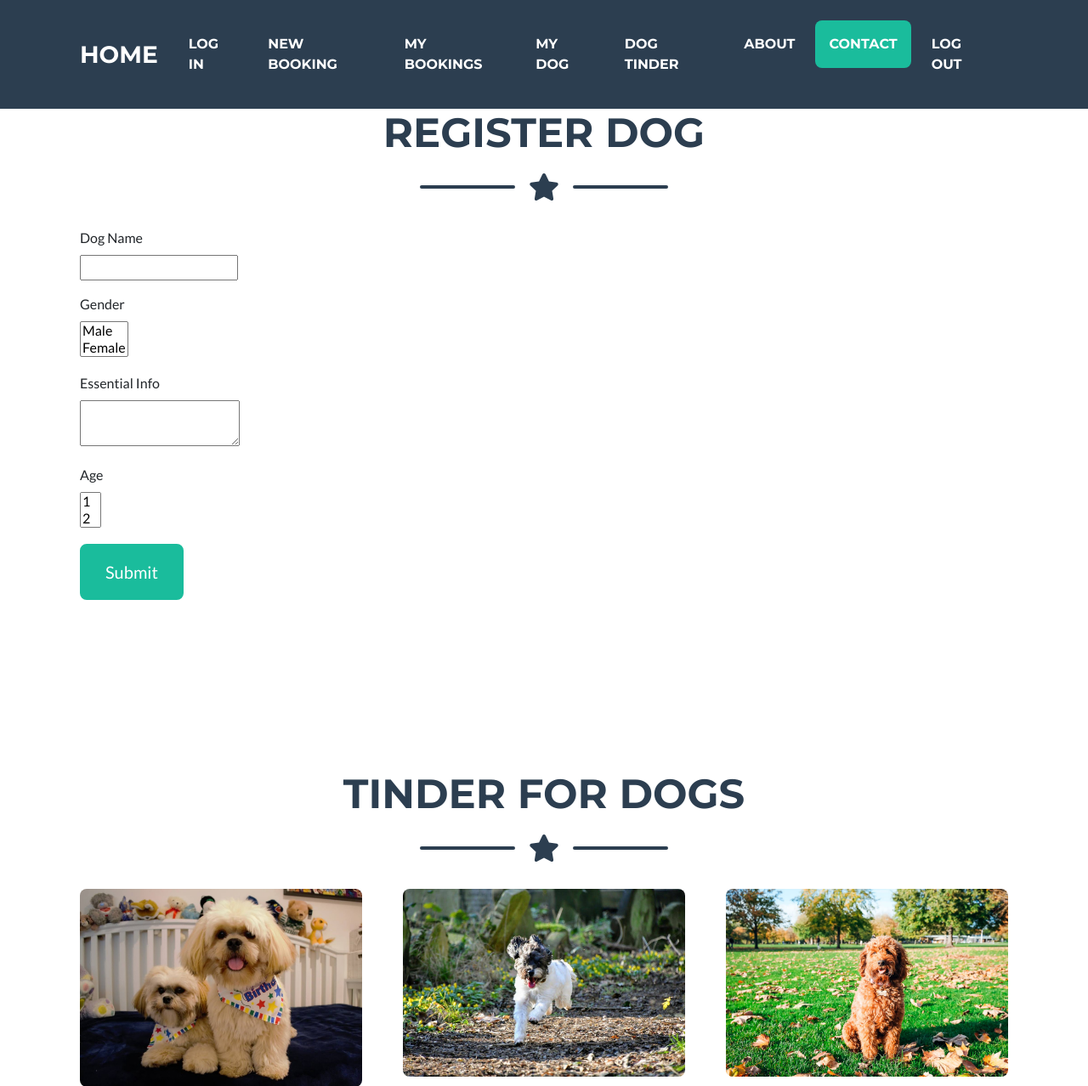
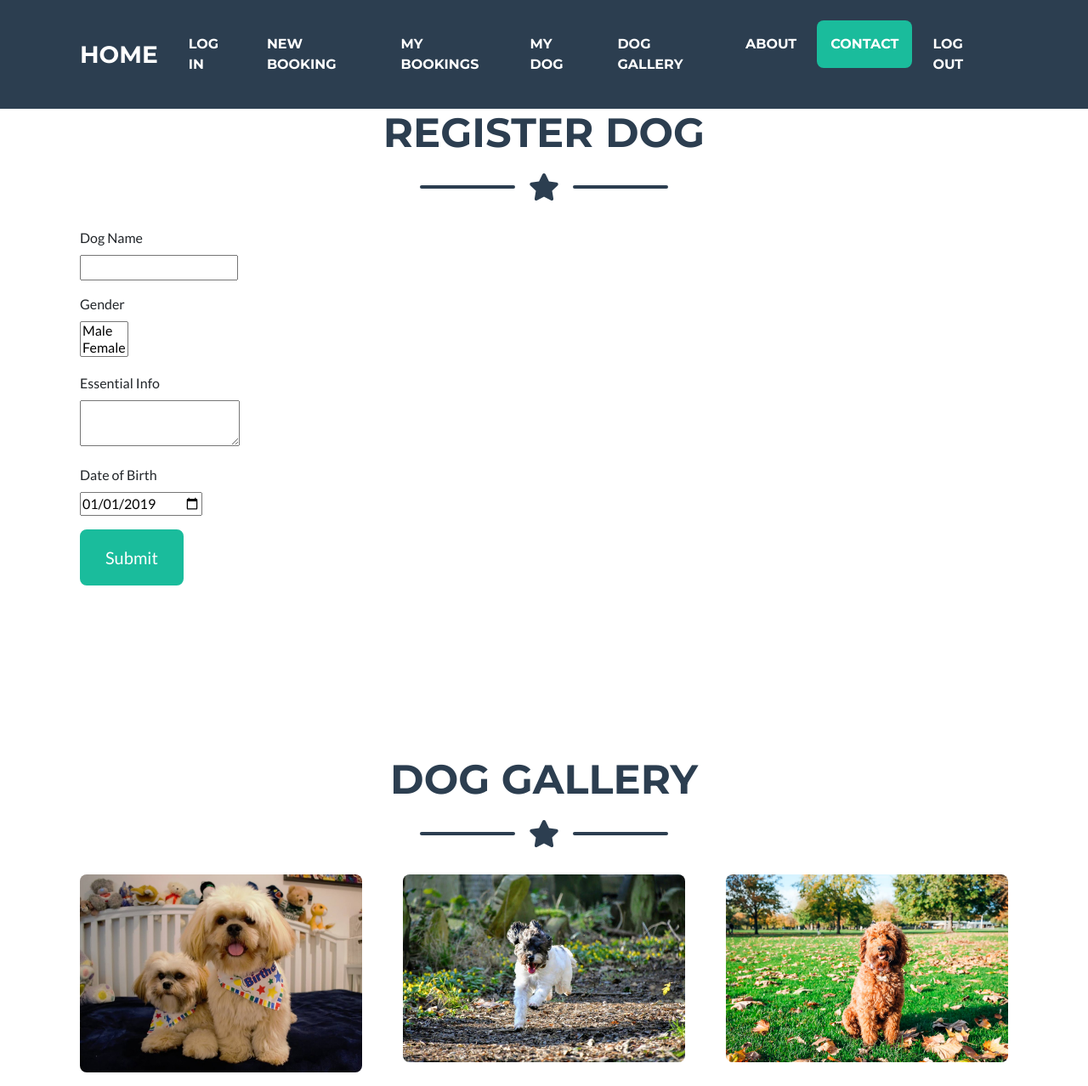
Before and after one commit to cruzzoe/doggy_book, a Flask app: page /register_dog/ in a window 1280 px wide. Shown: the top 1278 px of the page at 85% size. Run offline with Flask 2, Linux system fonts and the light colour scheme; the visitor is signed in with stand-in values (Sample User, id 1); some libraries are stand-ins or nearby versions.

Commit message:
Add dob to db

```diff
--- a/app/forms.py
+++ b/app/forms.py
@@ -1,5 +1,5 @@
 from flask_wtf import FlaskForm
-from wtforms import StringField, PasswordField, BooleanField, SubmitField, SelectField, TextAreaField
+from wtforms import StringField, PasswordField, BooleanField, SubmitField, SelectField, TextAreaField, DateField
 from wtforms.validators import ValidationError, DataRequired, Email, EqualTo, Length
 from app.models import User, Dog
 import datetime
@@ -12,8 +12,8 @@ class LoginForm(FlaskForm):
 
 class RegistrationForm(FlaskForm):
     username = StringField('Username', validators=[DataRequired()])
-    first_name = StringField('Username', validators=[DataRequired()])
-    last_name = StringField('Username', validators=[DataRequired()])
+    first_name = StringField('First Name', validators=[DataRequired()])
+    last_name = StringField('Last Name', validators=[DataRequired()])
     email = StringField('Email', validators=[DataRequired(), Email()])
     password = PasswordField('Password', validators=[DataRequired()])
     password2 = PasswordField(
@@ -34,7 +34,7 @@ class RegistrationDogForm(FlaskForm):
     dog_name = StringField('Dog Name', validators=[DataRequired()])
     gender = SelectField('Gender', choices=['Male', 'Female'], validate_choice=True)
     info = TextAreaField('Essential Info', validators=[Length(min=0, max=140)])
-    age = SelectField('Age', choices=list(range(1, 21)), validate_choice=True)
+    dob = DateField('Date of Birth', format='%Y-%m-%d', default=datetime.date(2019,1,1))
     submit = SubmitField('Submit')
 
     def validate_dog_name(self, dog_name):
@@ -54,9 +54,9 @@ class ScheduleForm(FlaskForm):
     choices = [str(x) + ':00' for x in choices]
     # for delta in range(0, 15):
     #     choices.append(now + datetime.timedelta(days=delta))
-    start = SelectField('Start time (24hr)', choices=choices, validate_choice=True)
+    start = SelectField('Start time (24hr)', choices=choices, default='9:00', validate_choice=True)
     # end = StringField('End time (24hr)', validators=[DataRequired()])
-    end = SelectField('End time (24hr)', choices=choices, validate_choice=True)
+    end = SelectField('End time (24hr)', choices=choices, validate_choice=True, default='10:00')
     submit = SubmitField('Submit')
 
 class ResetPasswordRequestForm(FlaskForm):
--- a/app/models.py
+++ b/app/models.py
@@ -48,7 +48,7 @@ class User(UserMixin, db.Model):
 class Dog(db.Model):
     id = db.Column(db.Integer, primary_key=True)
     dog_name = db.Column(db.String(140), unique=True)
-    age = db.Column(db.String(140))
+    dob = db.Column(db.Date)
     info = db.Column(db.String(140))
     gender = db.Column(db.String(140))
     user_id = db.Column(db.Integer, db.ForeignKey('user.id'))
@@ -61,6 +61,10 @@ class Dog(db.Model):
         # TODO - bug here. Doesn't respect times of slot when calculating free slot.
         slots = [x for x in self.slots.all() if x.status != BOOKED and datetime.strptime(x.date, '%Y-%m-%d').date() >= datetime.utcnow().date()]
         return slots
+
+    @hybrid_property
+    def age(self):
+        return self.dob.strftime("%Y-%m-%d")
 
     def __repr__(self):
         return '<Dog {}>'.format(self.dog_name)
--- a/app/routes.py
+++ b/app/routes.py
@@ -64,7 +64,7 @@ def register_dog():
     form = RegistrationDogForm()
     if form.validate_on_submit():
         user_id = current_user
-        dog = Dog(dog_name=form.dog_name.data, gender=form.gender.data, info=form.info.data, age=form.age.data, owner=user_id)
+        dog = Dog(dog_name=form.dog_name.data, gender=form.gender.data, info=form.info.data, dob=form.dob.data, owner=user_id)
         db.session.add(dog)
         db.session.commit()
         flash('Congratulations, you\'re dog is now on the site!')
@@ -87,7 +87,7 @@ def edit_dog():
         dog.dog_name = form.dog_name.data
         dog.gender = form.gender.data
         dog.info = form.info.data
-        dog.age = form.age.data
+        dog.dob = form.dob.data
         db.session.commit()
         flash('Dog Updated')
         return redirect(url_for('view_schedule'))
@@ -96,7 +96,7 @@ def edit_dog():
         form.dog_name.data = dog.dog_name
         form.gender.data = dog.gender
         form.info.data = dog.info
-        form.age.data = dog.age
+        form.dogb.data = dog.dob
     return render_template('edit_dog.html', title='Edit Dogs', form=form)
 
 @app.route('/view_dogs')
--- a/app/templates/base.html
+++ b/app/templates/base.html
@@ -38,7 +38,7 @@
                       <li class="nav-item mx-0 mx-lg-1"><a class="nav-link py-3 px-0 px-lg-3 rounded js-scroll-trigger" href="{{ url_for('view_dogs') }}">New Booking</a></li>
                       <li class="nav-item mx-0 mx-lg-1"><a class="nav-link py-3 px-0 px-lg-3 rounded js-scroll-trigger" href="{{ url_for('bookings') }}">My Bookings</a></li>
                       <li class="nav-item mx-0 mx-lg-1"><a class="nav-link py-3 px-0 px-lg-3 rounded js-scroll-trigger" href="{{ url_for('view_schedule') }}">My Dog</a></li>
-                      <li class="nav-item mx-0 mx-lg-1"><a class="nav-link py-3 px-0 px-lg-3 rounded js-scroll-trigger" href="#portfolio">Dog Tinder</a></li>
+                      <li class="nav-item mx-0 mx-lg-1"><a class="nav-link py-3 px-0 px-lg-3 rounded js-scroll-trigger" href="#portfolio">Dog Gallery</a></li>
                       <li class="nav-item mx-0 mx-lg-1"><a class="nav-link py-3 px-0 px-lg-3 rounded js-scroll-trigger" href="#about">About</a></li>
                       <li class="nav-item mx-0 mx-lg-1"><a class="nav-link py-3 px-0 px-lg-3 rounded js-scroll-trigger" href="#contact">Contact</a></li>
                       <li class="nav-item mx-0 mx-lg-1"><a class="nav-link py-3 px-0 px-lg-3 rounded js-scroll-trigger" href="{{ url_for('logout') }}">Log Out</a></li>
@@ -72,7 +72,7 @@
       <section class="page-section portfolio" id="portfolio">
           <div class="container">
               <!-- Portfolio Section Heading-->
-              <h2 class="page-section-heading text-center text-uppercase text-secondary mb-0">Tinder for Dogs</h2>
+              <h2 class="page-section-heading text-center text-uppercase text-secondary mb-0">Dog Gallery</h2>
               <!-- Icon Divider-->
               <div class="divider-custom">
                   <div class="divider-custom-line"></div>
@@ -152,7 +152,7 @@
               </div>
               <!-- About Section Content-->
               <div class="row">
-                  <div class="col-lg-4 ml-auto"><p class="lead">Dog Booker is a free dog booking system created by Oni's parents during lockdown to help dogs feeling more confident around other human and dog friends. Anyone in St Paul's Way with dogs can create an account to book their neighbour's dog to look after for a few hours. Feel free to use the first one or two sessions together to get to know each other if you are new to your neighbour.</p></div>
+                  <div class="col-lg-4 ml-auto"><p class="lead">Dog Booker is a free dog booking system created by Oni's parents during lockdown to help dogs feel more confident around other human and dog friends. Anyone in St Paul's Way with dogs can create an account to book their neighbour's dog to look after for a few hours. Feel free to use the first one or two sessions together to get to know each other if you are new to your neighbour.</p></div>
                   <div class="col-lg-4 mr-auto"><p class="lead">You can choose when you want your dogs to be avaialble from My Dog. Once your dog is booked, you will get an email notification from Doggy Booker. If you are no longer available for the slots booked by your neighbours, please delete your dog's available slots from My Dog. Email confirming cancellation will be sent. Please make a suitable arrangement with your neighbour for the return of your dog.</p></div>
               </div>
               <!-- About Section Button, we need to change the link to Register-->
@@ -249,7 +249,7 @@
                       </p>
                   </div>
                   <div class="col-lg-4 mb-5 mb-lg-0">
-                    <h4 class="text-uppercase mb-4">Tinder for Dogs</h4>
+                    <h4 class="text-uppercase mb-4">Dog Gallery</h4>
                     <p class="lead mb-0">
                         We are planning to create more space in this section for all the dogs who are registered with us. Please bear with us as we have a day job, we are having to work at the weekends to improve Dog Booker.
                     </p>
--- a/app/templates/index.html
+++ b/app/templates/index.html
@@ -24,7 +24,7 @@
                 <body>
                     <h4>Welcome to Dog Booker, {{ current_user.first_name }}!</h4>
                     <p class="lead">
-                        Please go to <u>My Dog</u> to resigter your dog(s) and add/view your available slots. You can also go to <u>New Booking</u> to book your neighbour's dog.
+                        Please select <u>My Dog</u> to register your dog(s) and add/view your available slots. You can also select <u>New Booking</u> to book your neighbour's dog.
                     </p>
                 </body>
             </p>
--- a/app/templates/new_slot.html
+++ b/app/templates/new_slot.html
@@ -21,21 +21,21 @@
                 </p>
                 <p>
                     {{ form.date.label }}<br>
-                    {{ form.date(size=2) }}<br>
+                    {{ form.date(size=4) }}<br>
                     {% for error in form.date.errors %}
                     <span style="color: red;">[{{ error }}]</span>
                     {% endfor %}
                 </p>
                 <p>
                     {{ form.start.label }}<br>
-                    {{ form.start(size=2) }}<br>
+                    {{ form.start(size=3) }}<br>
                     {% for error in form.start.errors %}
                     <span style="color: red;">[{{ error }}]</span>
                     {% endfor %}
                 </p>
                 <p>
                     {{ form.end.label }}<br>
-                    {{ form.end(size=2) }}<br>
+                    {{ form.end(size=3) }}<br>
                     {% for error in form.end.errors %}
                     <span style="color: red;">[{{ error }}]</span>
                     {% endfor %}
--- a/app/templates/register_dog.html
+++ b/app/templates/register_dog.html
@@ -40,9 +40,9 @@
                 </p>
 
                 <p>
-                    {{ form.age.label }}</br>
-                    {{ form.age(size=2)}}</br>
-                    {% for error in form.age.errors %}
+                    {{ form.dob.label }}</br>
+                    {{ form.dob(size=11)}}</br>
+                    {% for error in form.dob.errors %}
                     <span style="color: red;">[{{ error }}]</span>
                     {% endfor %}
                 </p>
--- a/app/templates/view_dogs.html
+++ b/app/templates/view_dogs.html
@@ -19,7 +19,7 @@
         <thead>
           <tr>
             <th scope="col">Name</th>
-            <th scope="col">Age</th>
+            <th scope="col">Date of Birth</th>
             <th scope="col">Owner</th>
             <th scope="col">No of Slots Free</th>
             <th scope="col">Book</th>
@@ -30,7 +30,7 @@
             {% for dog in dogs %}
             <tr>
                 <td>{{dog.dog_name}}</td>
-                <td>{{dog.age}}</td>
+                <td>{{dog.dob}}</td>
                 <td>{{dog.owner.username}}</td>
                 <td>{{dog.free_slots|length}} </td>
                 <td><a href="{{ url_for('book_dog', dog_name=dog.dog_name) }}">Click to Book!</a></td>
```
